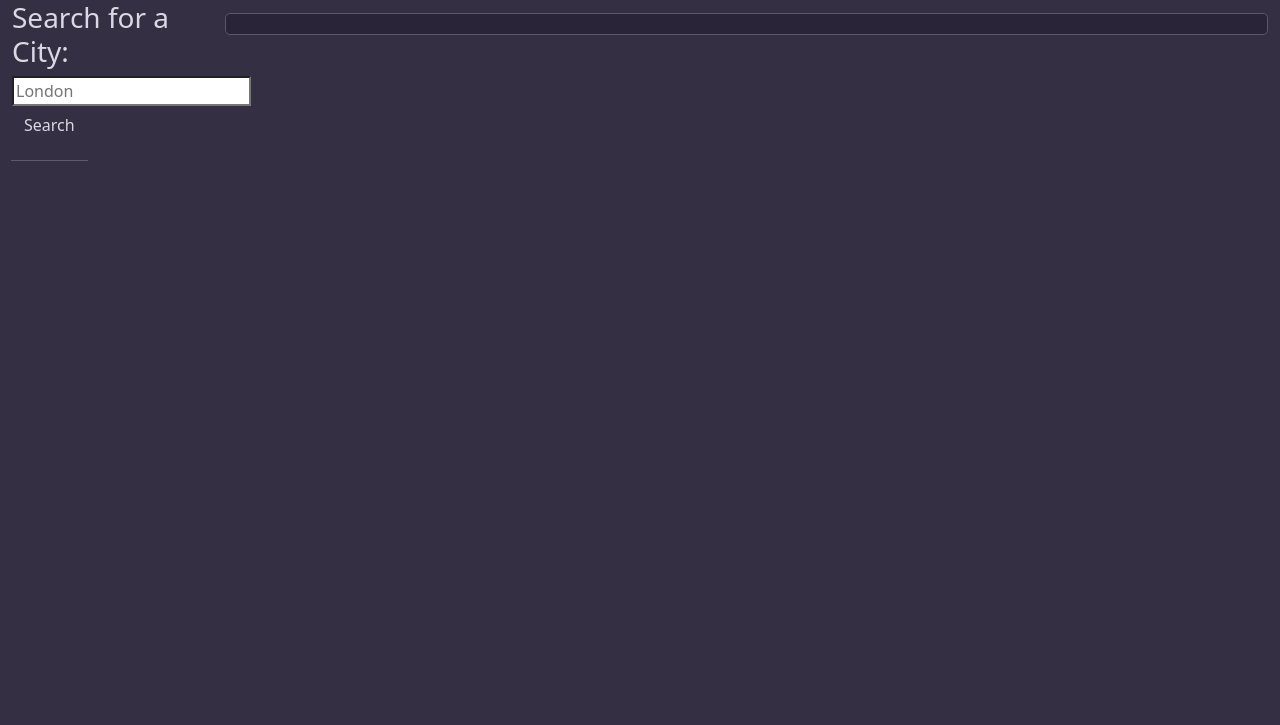
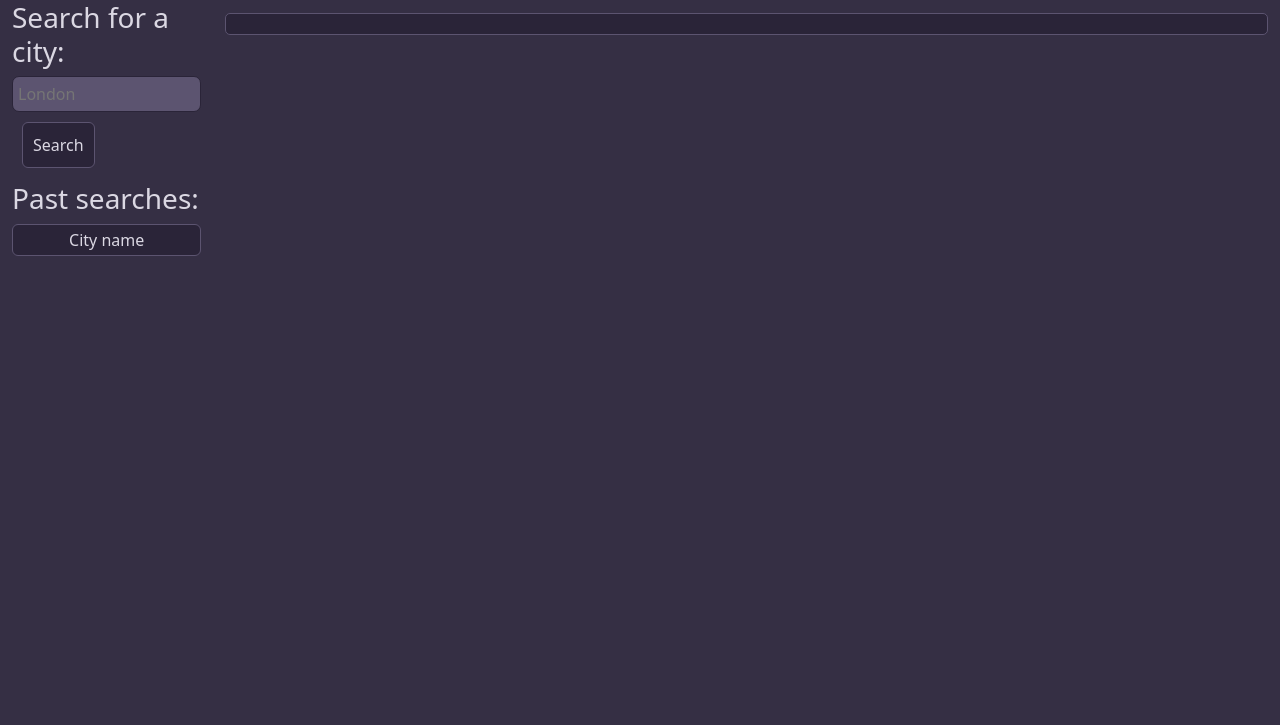
Before and after one commit to lico27/weather-dashboard, a plain HTML site: page index.html in a window 1280 px wide. Shown: the part 75-800 px from the top of the page. Drawn offline with nearby package versions, Linux system fonts and the light colour scheme.

Commit message:
change styles and add comments

```diff
--- a/index.html
+++ b/index.html
@@ -11,6 +11,7 @@
 </head>
 
 <body>
+  <!-- Page header -->
   <header class="container-fluid text-center text-white bg-dark p-2 weather-header">
     <h1>Weather Dashboard</h1>
   </header>
@@ -18,25 +19,39 @@
   <!-- max-width for ultra wide resolutions -->
   <div class="container-fluid" style="max-width: 1400px">
     <div class="row">
+
+      <!-- Current and historical search section -->
       <aside class="col-lg-2 pb-3">
         <h2 id="form-heading" class="mt-1 h3 form-label">
-          Search for a City:
+          Search for a city:
         </h2>
+
+        <!-- City search form -->
         <form id="search-form" class="form">
           <div class="form-inline form-group">
-            <div class="input-group">
+            <div>
               <input class="form-input weather-search" type="text" id="search-input" placeholder="London"
                 aria-labelledby="form-heading" aria-controls="today forecast" />
-              <div class="input-group-append">
-                <button type="submit" class="btn search-button" id="search-button" aria-label="submit search">
+              <div class="input-group-append" id="searchDiv">
+                <button type="submit" class="btn search-button card" id="search-button" aria-label="submit search">
                   Search
                 </button>
-                <hr class="hr weather-hr" />
               </div>
             </div>
           </div>
         </form>
-        <div class="list-group" id="history"></div>
+
+          <!-- Historical searches section -->
+          <div class="list-group" id="history">
+            <h2 class="mt-1 h3">
+              Past searches:
+            </h2>
+
+          <button class="card btn" id="btnHistory">
+              City name
+          </button>
+
+        </div>
       </aside>
 
       <!-- Today's data section -->
--- a/script.js
+++ b/script.js
@@ -67,8 +67,6 @@ $("#search-button").on("click", function(event){
         let wind = data.list[0].wind.speed;
         let humidity = data.list[0].main.humidity;
 
-
-
         // Append to forecast cards
         let card = $("<div>");
         card.attr("class", "card col-md-2");
--- a/styles.css
+++ b/styles.css
@@ -1,3 +1,4 @@
+/* Main body and text styles */
 * {
     /* border: solid 1px black; */
     color: #dbd8e3;
@@ -8,7 +9,8 @@ body {
 }
 
 .weather-header {
-    background: linear-gradient(177.9deg, rgb(58, 62, 88) 3.6%, rgb(119, 127, 148) 105.8%);
+    background: linear-gradient(177.9deg, #2a2438 3.6%, #5c5470 105.8%);
+    color: #dbd8e3;
 }
 
 h3 {
@@ -16,24 +18,35 @@ h3 {
     color: #dbd8e3;
 }
 
+p {
+    margin: 0;
+    font-size: 16px;
+}
+
+/* Aside bar styles - search and history */
+input {
+    width: 100%;
+    margin: 0 0 10px 0;
+    background-color: #5c5470;
+    padding: 5px;
+    border: solid 1px #2a2438;
+    color: #dbd8e3;
+    border-radius: 7px;
+}
+
+#btnHistory {
+    display: grid;
+    text-align: center;
+    padding: 3px;
+    margin: 0;
+}
+
+/* Today section styles */
 #today {
     border: solid 1px #5c5470;
     padding: 10px;
     border-radius: 5px;
     background-color: #2a2438;
-}
-
-.card {
-    background-color: #2a2438;
-    margin: 0 0 10px 10px;
-    padding: 10px;
-    border: solid 1px #5c5470;
-}
-
-.icon-card {
-    width: 40px;
-    background-color: rgb(188, 188, 188);
-    border-radius: 12px;
 }
 
 .icon-header {
@@ -43,11 +56,17 @@ h3 {
     margin-left: 10px;
 }
 
-p {
-    margin: 0;
-    font-size: 16px;
+/* Forecast section styles */
+.card {
+    background-color: #2a2438;
+    margin: 0 0 10px 10px;
+    padding: 10px;
+    border: solid 1px #5c5470;
+    color: #dbd8e3;
 }
 
-.btn {
-    color: #dbd8e3;
+.icon-card {
+    width: 40px;
+    background-color: rgb(188, 188, 188);
+    border-radius: 12px;
 }
```
